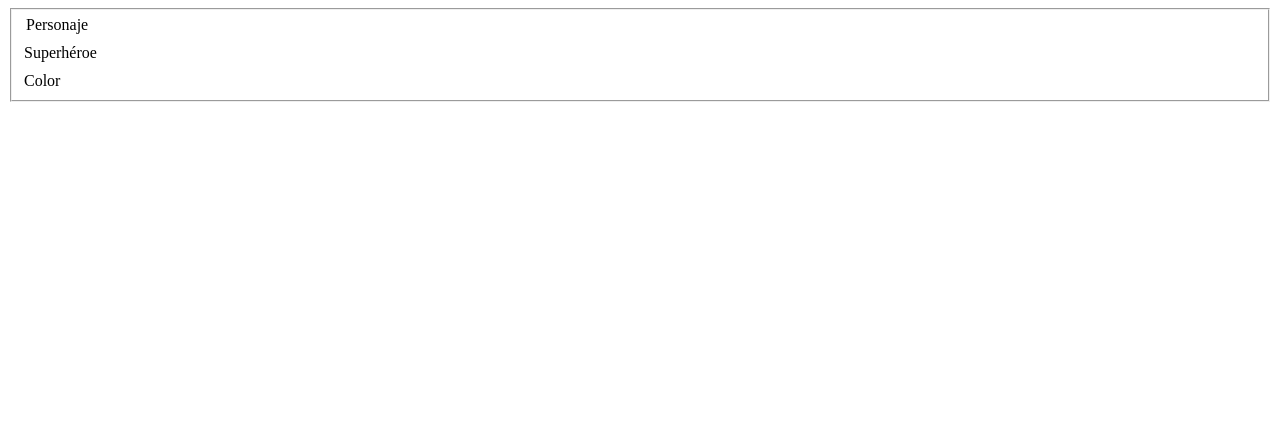
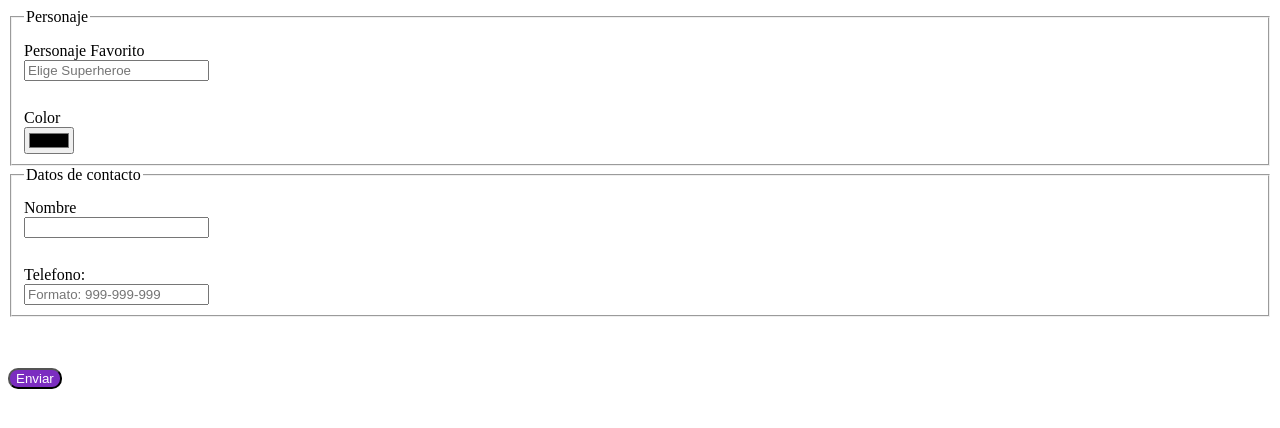
Before and after one commit to Yerayjimenez4/14_yeray, a plain HTML site: page Formulario_de_Superheroes.html in a window 1280 px wide. Drawn offline with Linux system fonts and the light colour scheme.

Commit message:
superheroe

```diff
--- a/Formulario_de_Superheroes.html
+++ b/Formulario_de_Superheroes.html
@@ -6,31 +6,51 @@
             display: block;
             margin-top: 10px;
         }
-
-        .form_button{
+         #env{
             display: block;
             margin-top: 15px;
-            background-color: rgb(50, 19, 77);
+            background-color: rgb(123, 45, 192);
             color: white;
             border-radius: 10px;
         }
+
+
+
     </style>
     <title>Formulario de Superheroe</title>
 </head>
 <body>
     <form>
         <fieldset>
-          <list>
              <legend>Personaje</legend>
-             <label>Superhéroe</label>
+            <label>Personaje Favorito</label>
+            <input list="Superheroe" name="Superheroe" placeholder="Elige Superheroe"/>
+            <datalist id="Superheroe">
+                <option label="Iron Man" value= "Iron Man" ></option>
+                <option label="The Hulk" value="The Hulk" ></option>
+            </datalist>
+             <br>
+             <br>
+            <label>Color</label>
+            <input type="color">
 
-             <label>Color</label>
+        </fieldset>
 
-            </list>
+        <fieldset>
+            <legend>Datos de contacto</legend>
+               <label>Nombre </label>
+            <input type="text" name="Nombre">
+            <br>
+            <br>
+            <label>Telefono:</label>
+            <input type="Telefono" name="Telefono" placeholder="Formato: 999-999-999">
 
 
         </fieldset>
 
+        <br>
+        <br>
+        <input  id = "env" type="submit" value="Enviar">
 
 
     </form>
```
